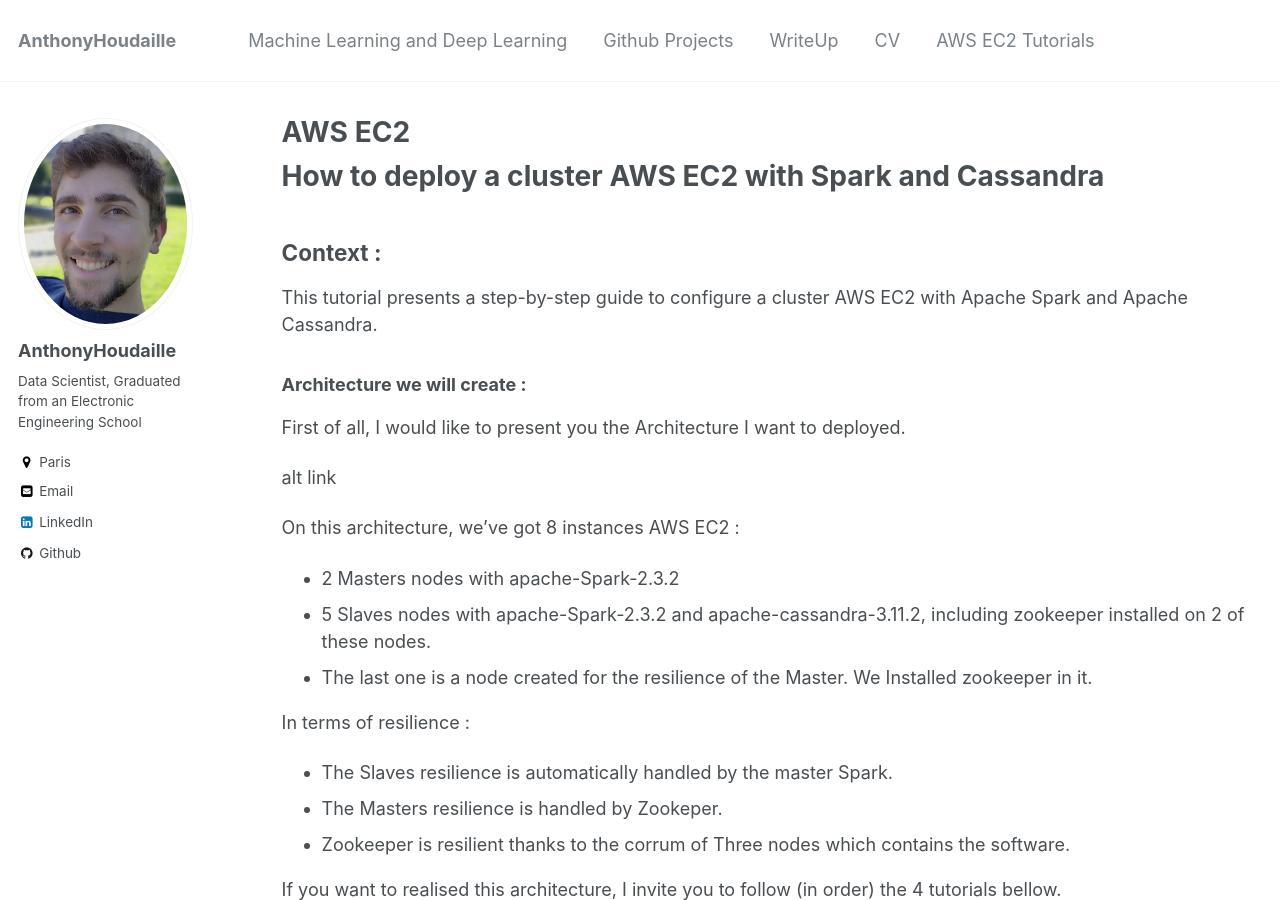
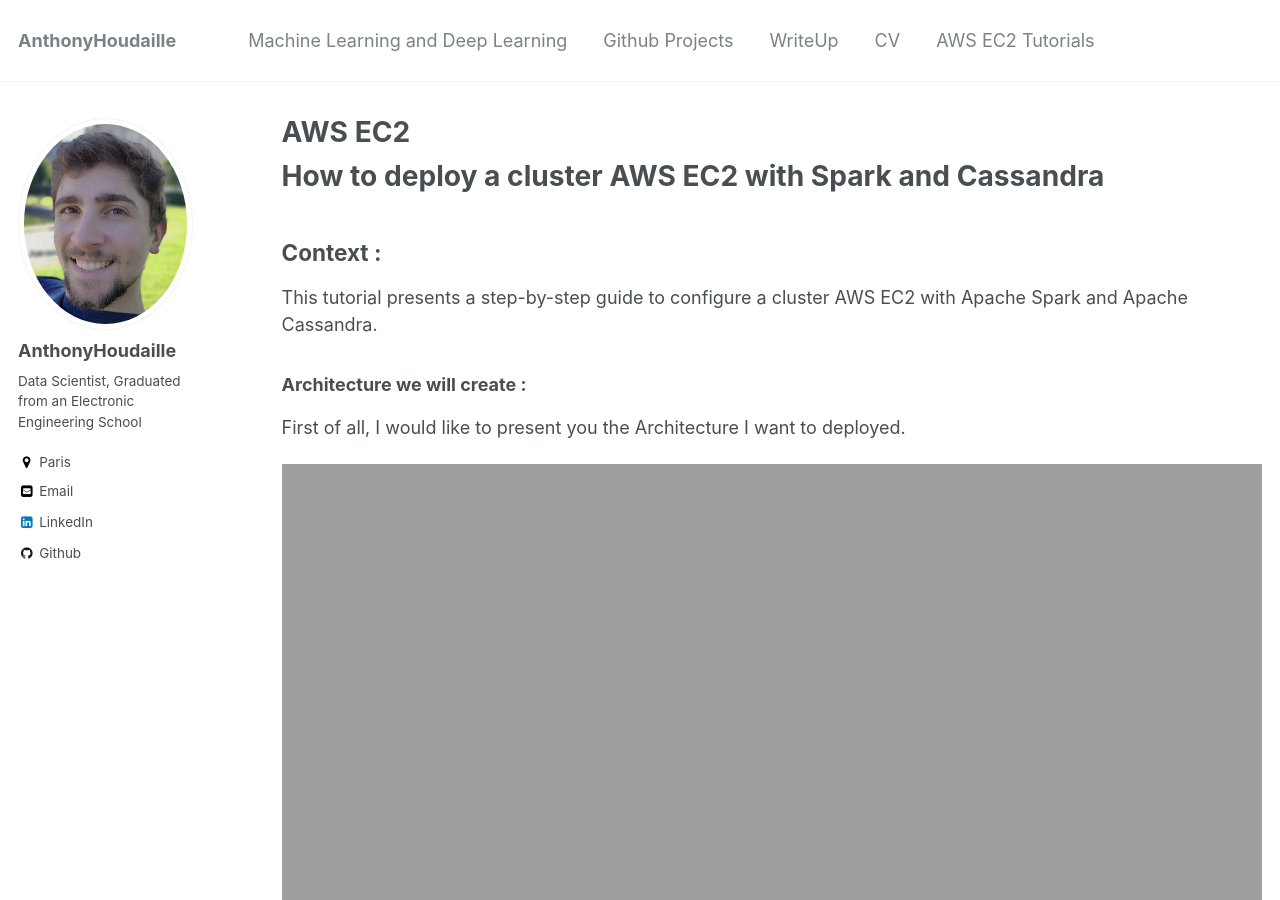
Before and after one commit to AnthonyHoudaille/AnthonyHoudaille.github.io, a Jekyll site: the page built from _pages/awsec2.md, in a window 1280 px wide and 900 px high. Built offline with Jekyll 4.4.1, drawn with Linux system fonts in a browser that asks for light colours.

Commit message:
Update awsec2.md

```diff
--- a/_pages/awsec2.md
+++ b/_pages/awsec2.md
@@ -15,7 +15,7 @@ This tutorial presents a step-by-step guide to configure a cluster AWS EC2 with
 
 First of all, I would like to present you the Architecture I want to deployed.
 
-[alt link]()
+![image](https://AnthonyHoudaille.github.io/images/Architecture_luster.png){:height="100%" width="100%"}
 
 On this architecture, we've got 8 instances AWS EC2 :
 
```
